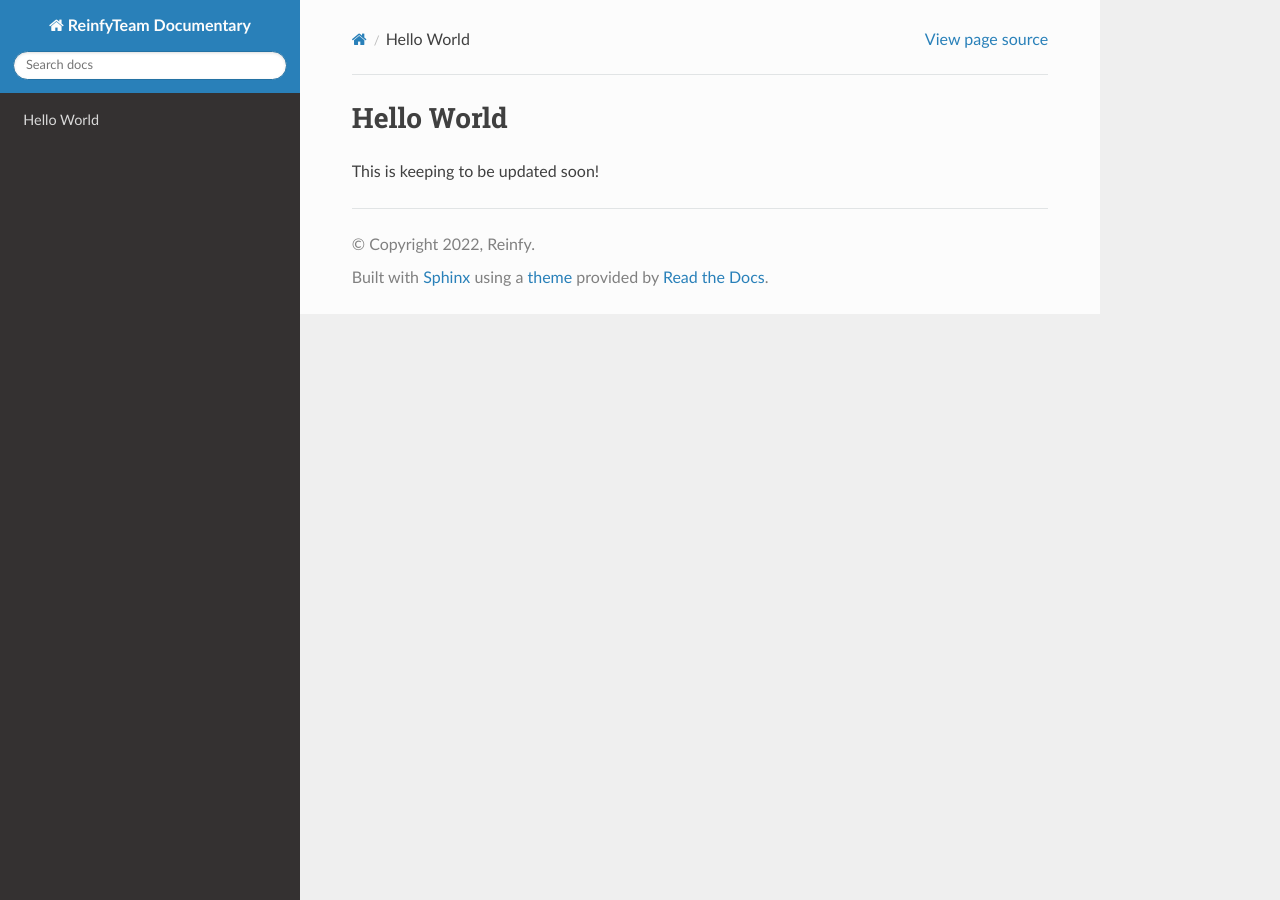
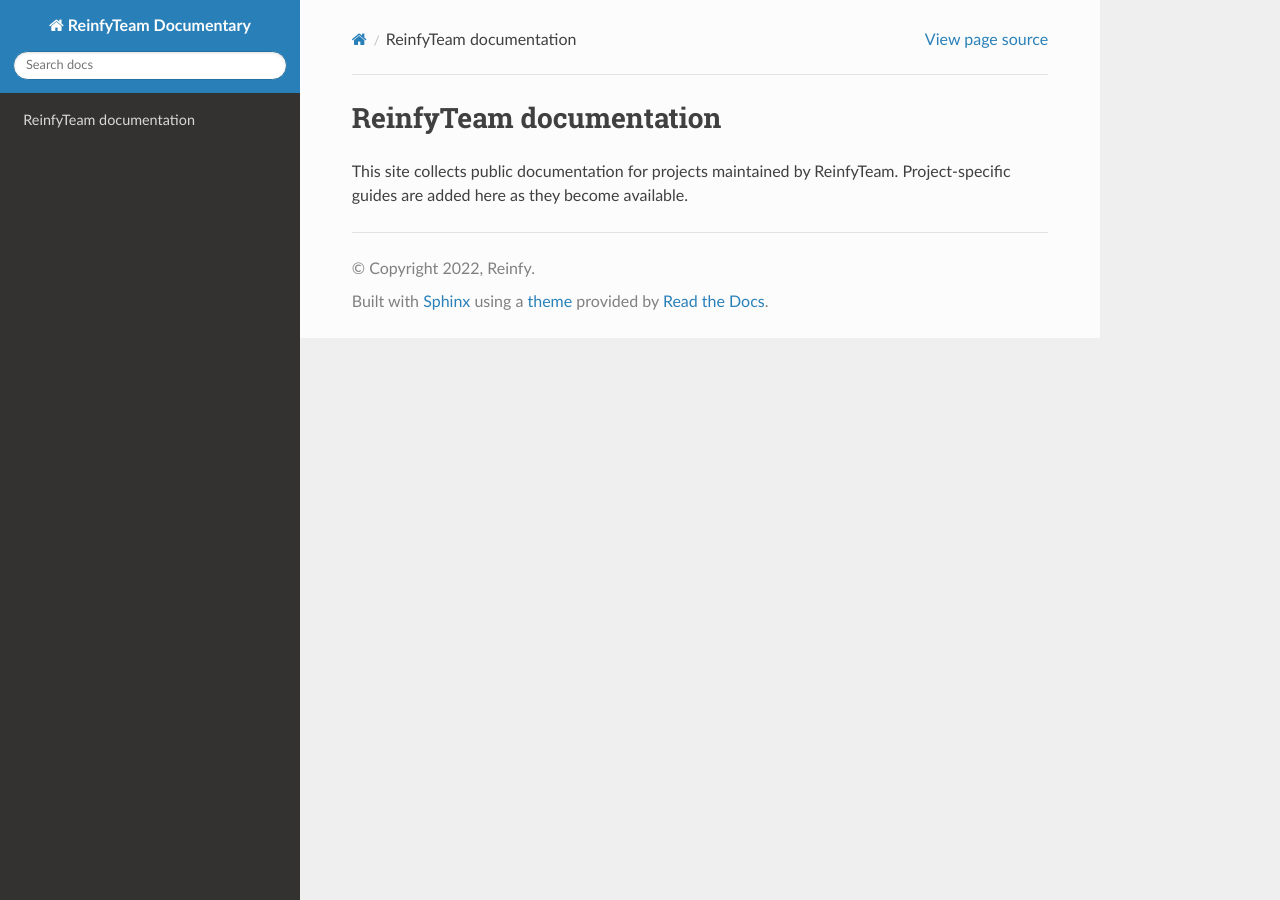
Before and after one commit to ReinfyTeam/Documentary, a Sphinx documentation site: the page built from docs/index.rst, in a window 1280 px wide. Built offline with Sphinx 7.4.7 and the Read the Docs theme 3.1.0, drawn with Linux system fonts in a browser that asks for light colours.

Commit message:
Modernize ReinfyTeam documentation landing page

```diff
--- a/docs/index.rst
+++ b/docs/index.rst
@@ -1,3 +1,9 @@
-Hello World
-============
-This is keeping to be updated soon!
+ReinfyTeam documentation
+========================
+
+This site collects public documentation for projects maintained by ReinfyTeam.
+Project-specific guides are added here as they become available.
+
+.. toctree::
+   :maxdepth: 2
+   :caption: Contents:
--- /dev/null
+++ b/docs/requirements.txt
@@ -0,0 +1,2 @@
+sphinx>=7,<8
+sphinx-rtd-theme>=2,<3
```
Also changed, not shown: README.md (+15 -3 lines), .readthedocs.yaml.
